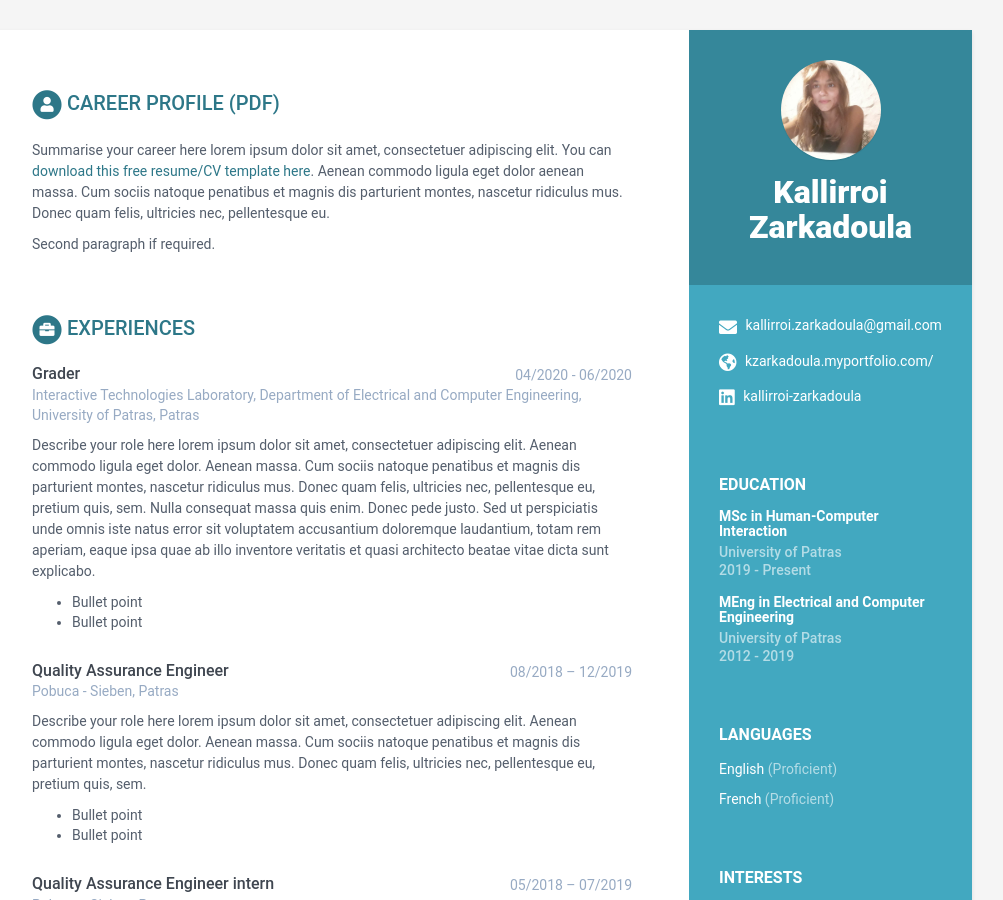
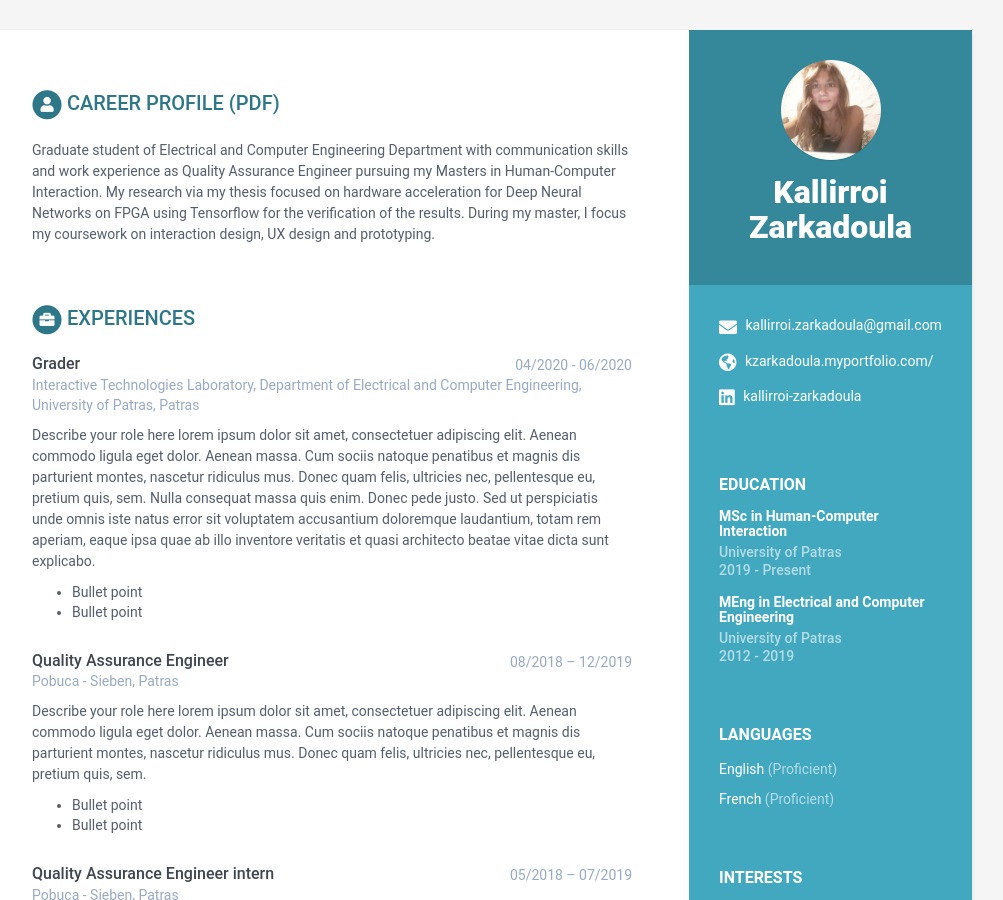
Before and after one commit to irozarkadoula/my_cv, a Jekyll site: the page built from index.html, in a window 1280 px wide and 900 px high. Shown: the whole window, without its empty margins (168-1171 px from the left). Built offline with Jekyll 4.4.1, drawn with Linux system fonts in a browser that asks for light colours.

Commit message:
Update data.yml

```diff
--- a/_data/data.yml
+++ b/_data/data.yml
@@ -44,27 +44,22 @@ sidebar:
 career-profile:
     title: Career Profile
     summary: |
-      Summarise your career here lorem ipsum dolor sit amet, consectetuer
-      adipiscing elit. You can [download this free resume/CV template here]().
-      Aenean commodo ligula eget dolor aenean massa. Cum sociis natoque
-      penatibus et magnis dis parturient montes, nascetur ridiculus mus.
-      Donec quam felis, ultricies nec, pellentesque eu.
-
-      Second paragraph if required.
+      Graduate student of Electrical and Computer Engineering Department with
+      communication skills and work experience as Quality Assurance Engineer pursuing
+      my Masters in Human-Computer Interaction. My research via my thesis focused on hardware
+      acceleration for Deep Neural Networks on FPGA using Tensorflow for the verification of the results.
+      During my master, I focus my coursework on interaction design, UX design and prototyping.
 
 education:
     - degree: MSc in Human-Computer Interaction
       university: University of Patras
       time: 2019 - Present
       details: |
-        Describe your study here lorem ipsum dolor sit amet, consectetuer
-        adipiscing elit. Aenean commodo ligula eget dolor. Aenean massa. Cum
-        sociis natoque penatibus et magnis dis parturient montes, nascetur
-        ridiculus mus. Donec quam felis, ultricies nec, pellentesque eu,
-        pretium quis, sem.
+        Modules studied include
 
-          - Bullet point
-          - Bullet point
+          - Computer Graphics and Virtual Reality
+          - Interactive Technologies
+          - Software Quality
 
     - degree: MEng in Electrical and Computer Engineering
       university: University of Patras
```
